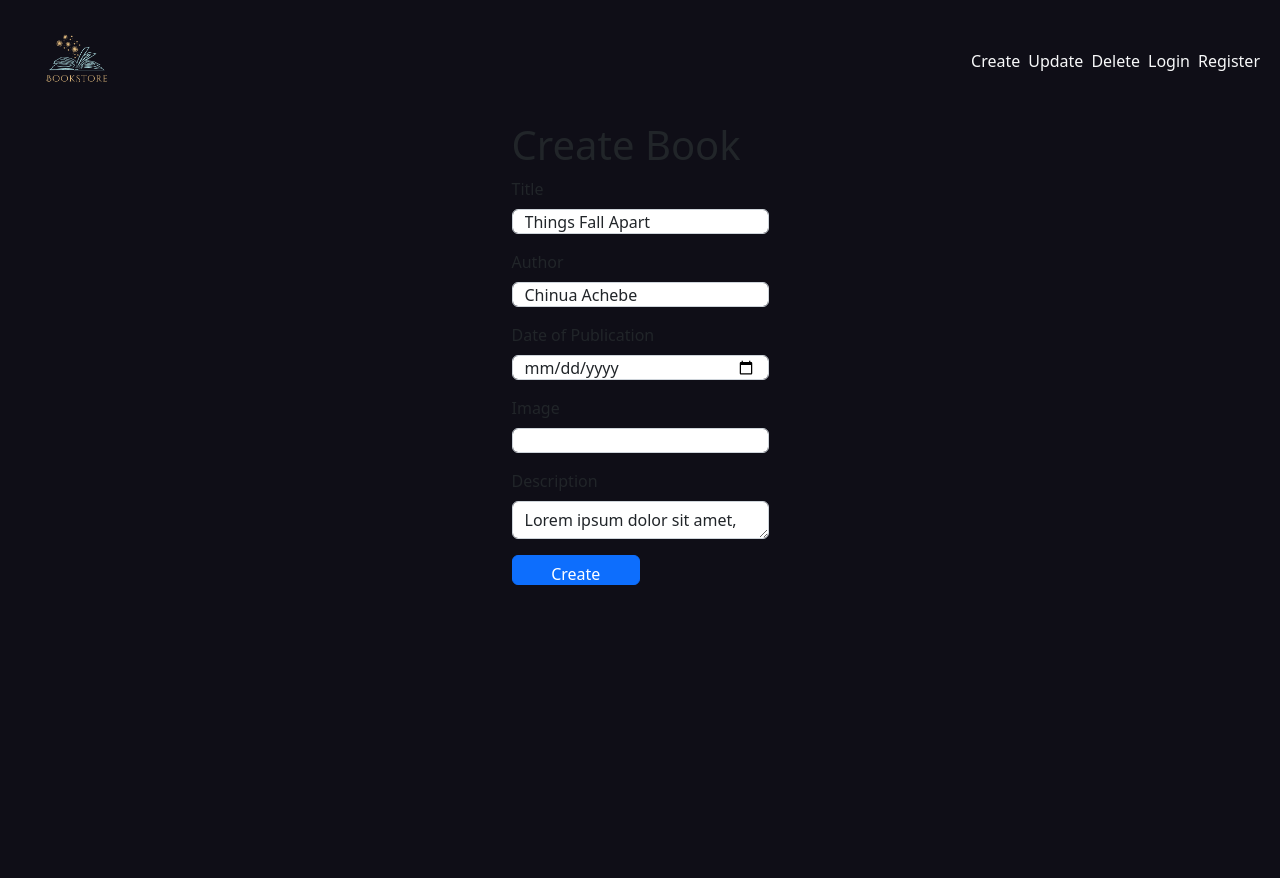
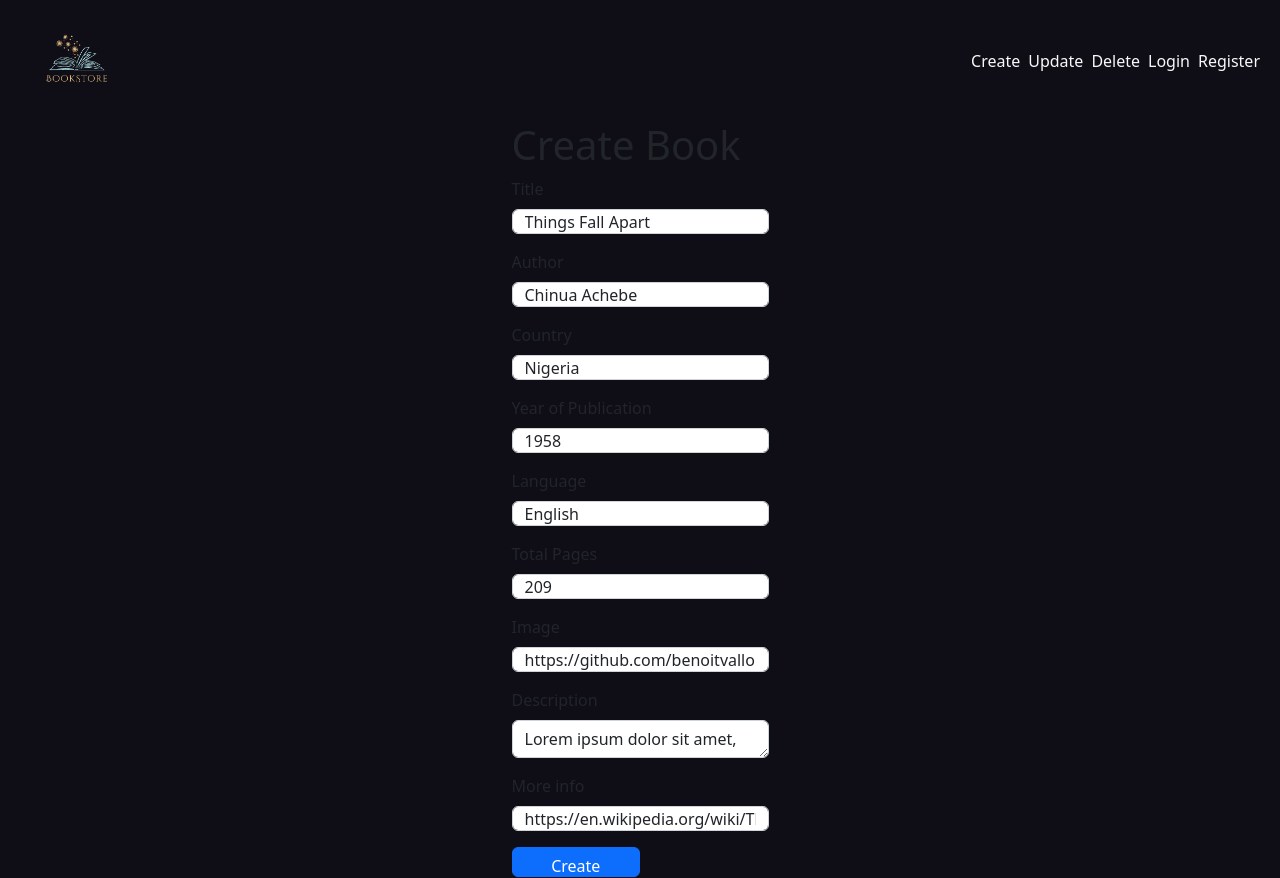
Before and after one commit to ignacio2194/checkpoint-3-SF, a React (Create React App) app: page /updatebook/1 in a window 1280 px wide. Before the commit the page ends 800 px from the top, so only its background shows below. Built offline with nearby package versions, Linux system fonts and the light colour scheme.

Commit message:
:hammer: Fix CreateForm Inputs, Slice

```diff
--- a/src/components/CreateForm.js
+++ b/src/components/CreateForm.js
@@ -9,12 +9,16 @@ import { useNavigate, useParams } from 'react-router-dom';
 const CreateForm = () => {
 
     const [book, setBook] = useState({
+        ISBN: '',
+        author: '',
+        country: '',
+        imageLink: '',
+        language: '',
+        link: '',
+        pages:'',
         title: '',
-        author: '',
-        date: '',
-        image: '',
-        description: '',
-        ISBN: '',
+        year: '',
+        description: ''
     })
 
     const dispatch = useDispatch();
@@ -75,14 +79,47 @@ const CreateForm = () => {
                         value={book.author}
                     />
                 </div>
-                <label  className="form-label">Date of Publication</label>
+                <label  className="form-label">Country</label>
+
                 <div className="mb-3">
                     <input
-                        type="date"
+                        type="text"
                         className="form-control"
-                        name='date'
+                        name='country'
                         onChange={handleChange}
-                        value={book.date}
+                        value={book.country}
+                    />
+                </div>
+                <label  className="form-label">Year of Publication</label>
+                <div className="mb-3">
+                    <input
+                        type="number"
+                        className="form-control"
+                        name='year'
+                        onChange={handleChange}
+                        value={book.year}
+                    />
+                </div>
+                <label  className="form-label">Language</label>
+
+                <div className="mb-3">
+                    <input
+                        type="text"
+                        className="form-control"
+                        name='language'
+                        onChange={handleChange}
+                        value={book.language}
+                    />
+                </div>
+                <label  className="form-label">Total Pages</label>
+
+                <div className="mb-3">
+                    <input
+                        type="number"
+                        className="form-control"
+                        name='pages'
+                        onChange={handleChange}
+                        value={book.pages}
                     />
                 </div>
                 <label  className="form-label">Image</label>
@@ -90,9 +127,10 @@ const CreateForm = () => {
                     <input
                         type="text"
                         className="form-control"
-                        name='image'
+                        name='imageLink'
+                        placeholder='add link to imagen'
                         onChange={handleChange}
-                        value={book.image}
+                        value={book.imageLink}
                     />
                 </div>
                 <label  className="form-label">Description</label>
@@ -104,6 +142,17 @@ const CreateForm = () => {
                         value={book.description}
                     />
                 </div>
+                <label  className="form-label">More info</label>
+                <div className="mb-3">
+                    <input
+                        type="text"
+                        className="form-control"
+                        name='link'
+                        placeholder='add link to more information'
+                        onChange={handleChange}
+                        value={book.link}
+                    />
+                </div>
                 <button type="submit" className="btn btn-primary">Create</button>
             </form>
         </div>
--- a/src/features/book/bookSlice.js
+++ b/src/features/book/bookSlice.js
@@ -11,13 +11,18 @@ export const bookSlice = createSlice({
             state.push(action.payload)
         },
         editBook: (state,action) => {
-            const {ISBN, title, author, description, year} = action.payload
+            const {ISBN, title, author, country, year, language, pages, imageLink, description, link} = action.payload
             const foundBook = state.find((book) => book.ISBN === ISBN)
             if (foundBook) {
                 foundBook.title = title
                 foundBook.author = author
+                foundBook.country = country
+                foundBook.year = year
+                foundBook.language = language
+                foundBook.pages = pages
+                foundBook.imageLink = imageLink
                 foundBook.description = description
-                foundBook.year = year
+                foundBook.link = link
             }
         },
         deleteBook: (state, action) => {
```
